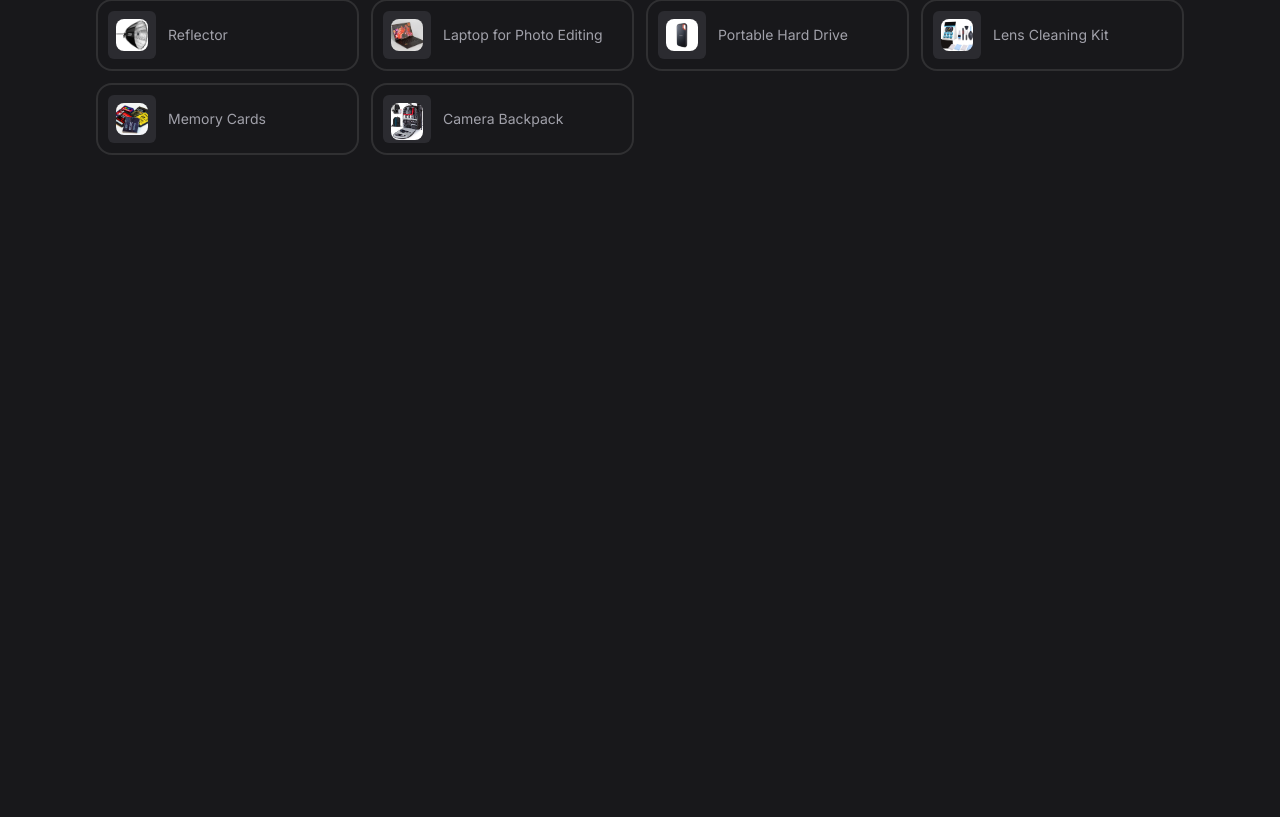
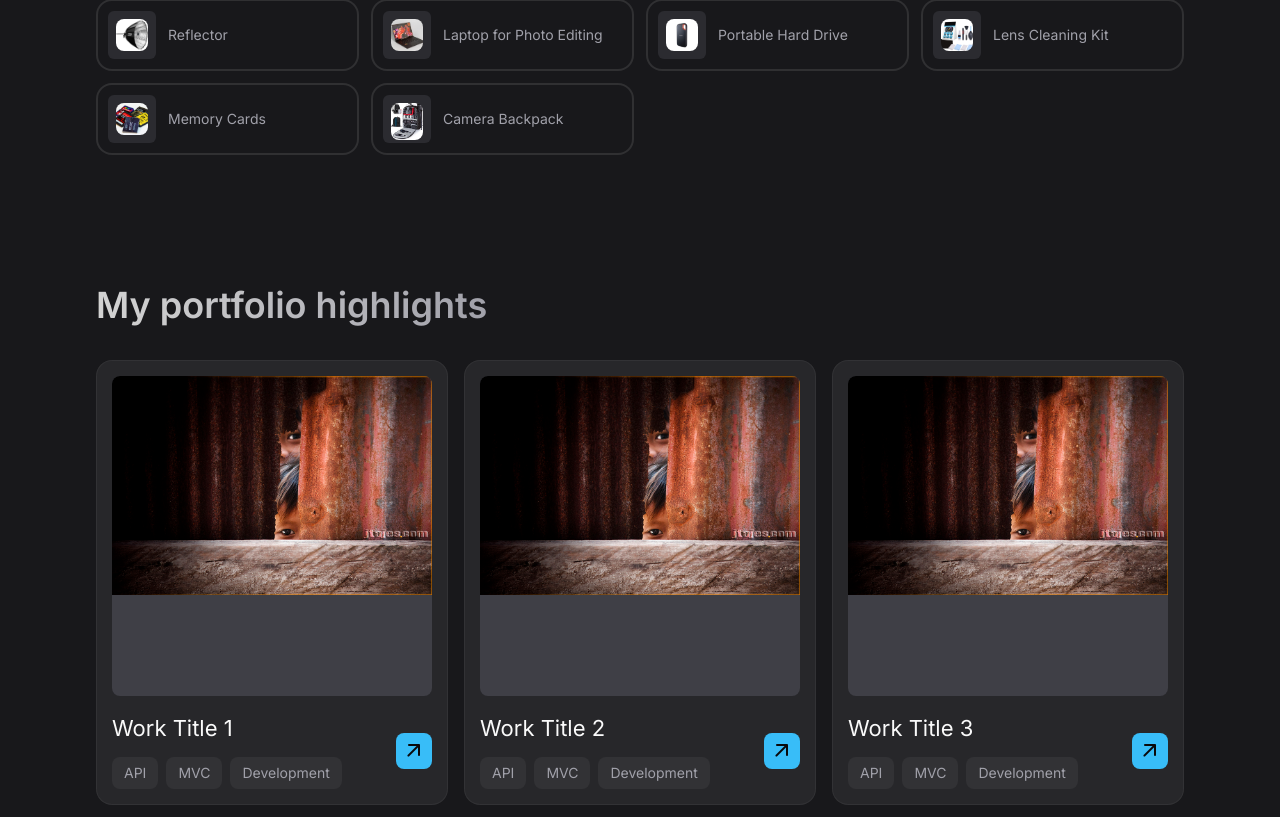
Before and after one commit to VishalThapaliya/portfolio-jonathan-tajes, a React (Vite) app: page / in a window 1280 px wide. Shown: the part 1663-2480 px from the top of the page. Before the commit the page ends 1818 px from the top, so only its background shows below. Built offline with nearby package versions, Linux system fonts and the light colour scheme.

Commit message:
- add work and work card components

```diff
--- a/src/App.jsx
+++ b/src/App.jsx
@@ -10,6 +10,7 @@
 import Hero from './components/Hero'
 import About from './components/About'
 import Skills from './components/Skills'
+import Work from './components/Work'
 
 const App = () => {
   return (
@@ -19,6 +20,7 @@
         <Hero />
         <About />
         <Skills />
+        <Work />
       </main>
     </>
   )
--- /dev/null
+++ b/src/components/Work.jsx
@@ -0,0 +1,70 @@
+/**
+ * @copyright 2024 Bishal Thapaliya
+ * @license Apache-2.0
+ */
+
+import WorkCard from "./WorkCard"
+
+const Work = () => {
+    const works = [
+        {
+            id: 1,
+            title: 'Work Title 1',
+            imgSrc: '/images/home.jpg',
+            tags: ['API', 'MVC', 'Development'],
+            projectLink: 'https://vishalthapaliya.github.io/resume/'
+        },
+        {
+            id: 2,
+            title: 'Work Title 2',
+            imgSrc: '/images/home.jpg',
+            tags: ['API', 'MVC', 'Development'],
+            projectLink: 'https://vishalthapaliya.github.io/resume/'
+        },
+        {
+            id: 3,
+            title: 'Work Title 3',
+            imgSrc: '/images/home.jpg',
+            tags: ['API', 'MVC', 'Development'],
+            projectLink: 'https://vishalthapaliya.github.io/resume/'
+        },
+        {
+            id: 4,
+            title: 'Work Title 4',
+            imgSrc: '/images/home.jpg',
+            tags: ['API', 'MVC', 'Development'],
+            projectLink: 'https://vishalthapaliya.github.io/resume/'
+        },
+        {
+            id: 5,
+            title: 'Work Title 5',
+            imgSrc: '/images/home.jpg',
+            tags: ['API', 'MVC', 'Development'],
+            projectLink: 'https://vishalthapaliya.github.io/resume/'
+        },
+        {
+            id: 6,
+            title: 'Work Title 6',
+            imgSrc: '/images/home.jpg',
+            tags: ['API', 'MVC', 'Development'],
+            projectLink: 'https://vishalthapaliya.github.io/resume/'
+        },
+    ]
+  return (
+    <section className="section" id="work">
+        <div className="container">
+            <h2 className="headline-2 mb-8">
+                My portfolio highlights
+            </h2>
+
+            <div className="grid gap-x-4 gap-y-5 grid-cols-[repeat(auto-fill,_minmax(280px,_1fr))]">
+                { works.map(({id, title, imgSrc, tags, projectLink }) => (
+                    <WorkCard key={id} title={title} imgSrc={imgSrc} tags={tags} projectLink={projectLink} />
+                ))}
+            </div>
+        </div>
+    </section>
+  )
+}
+
+export default Work
--- /dev/null
+++ b/src/components/WorkCard.jsx
@@ -0,0 +1,49 @@
+/**
+ * @copyright 2024 Bishal Thapaliya
+ * @license Apache-2.0
+ */
+
+const WorkCard = ({title, imgSrc, tags, projectLink, classes }) => {
+  return (
+    <div className={"relative p-4 rounded-2xl bg-zinc-800 hover:bg-zinc-700/50 active:bg-zinc-700/60 ring-1 ring-inset ring-zinc-50/5 transition-colors " + classes }>
+        <figure className="img-box aspect-square rounded-lg mb-4">
+            <img
+                src={imgSrc}
+                alt={title}
+                className={"img-cover" + classes }
+                loading="lazy"
+            />
+        </figure>
+
+        <div className="flex items-center justify-between gap-4">
+            <div>
+                <h3 className="title-1 mb-3">{title}</h3>
+
+                <div className="flex flex-wrap items-center gap-2">
+                    {tags.map((tag, id) => (
+                        <span key={id}
+                        className="h-8 text-sm text-zinc-400 bg-zinc-50/5 grid items-center px-3 rounded-lg"
+                    >
+                        {tag}
+                    </span>
+                    ))}
+                </div>
+
+
+            </div>
+            <div className="w-9 h-9 rounded-lg grid place-items-center bg-sky-400 text-zinc-950 shrink-0">
+                    <span className="material-symbols-rounded" aria-hidden="true">
+                        arrow_outward
+                    </span>
+                </div>
+        </div>
+
+        <a
+            href={projectLink}
+            target="_blank"
+            className="absolute inset-0"></a>
+    </div>
+  )
+}
+
+export default WorkCard
--- a/src/index.css
+++ b/src/index.css
@@ -33,6 +33,10 @@
 
 .headline-2 {
     @apply text-3xl lg:text-4xl lg:leading-tight font-semibold
+}
+
+.title-1 {
+    @apply text-[22px] font-normal
 }
 
 /* -------------------------------- *\
```
